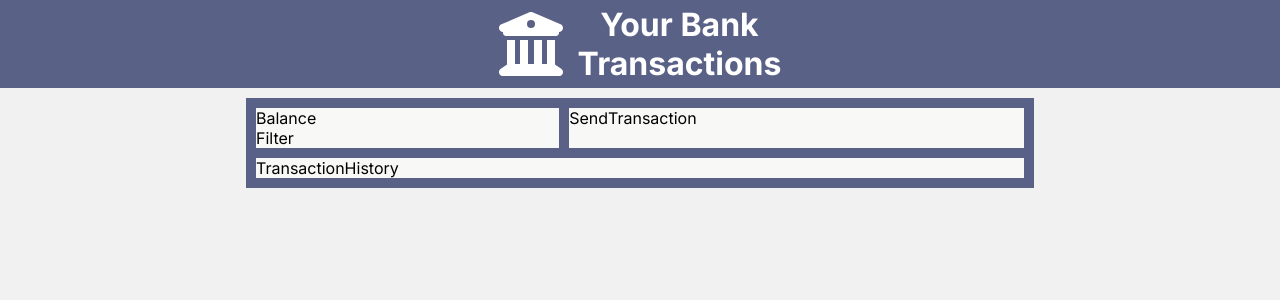
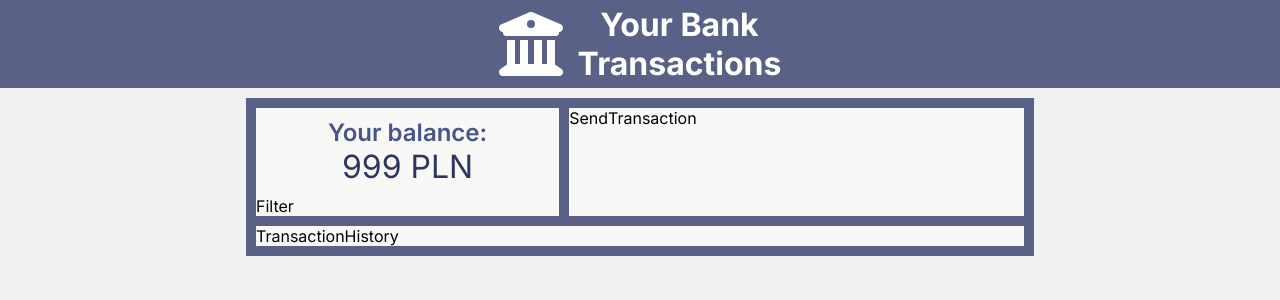
Before and after one commit to zxcvego/bank-transactions, a React (Create React App) app: page / in a window 1280 px wide. Shown: the top 300 px of the page. Built offline with nearby package versions, Linux system fonts and the light colour scheme.

Commit message:
feat: balance design

```diff
--- a/src/components/content/balance/Balance.module.css
+++ b/src/components/content/balance/Balance.module.css
@@ -0,0 +1,13 @@
+.balance {
+	padding: 10px 0;
+}
+.balance h1 {
+	margin: 0;
+	text-align: center;
+}
+
+.balance p {
+	font-size: 2rem;
+	color: #2e365f;
+	text-align: center;
+}
--- a/src/components/content/balance/Balance.tsx
+++ b/src/components/content/balance/Balance.tsx
@@ -2,7 +2,14 @@ import React from "react";
 import styles from "./Balance.module.css";
 
 const Balance = () => {
-	return <div>Balance</div>;
+	return (
+		<section>
+			<div className={styles.balance}>
+				<h1>Your balance:</h1>
+				<p>999 PLN</p>
+			</div>
+		</section>
+	);
 };
 
 export default Balance;
--- a/src/index.css
+++ b/src/index.css
@@ -5,3 +5,14 @@ body {
 	-moz-osx-font-smoothing: grayscale;
 	background-color: #f1f1f1;
 }
+
+h1 {
+	margin: 0;
+	font-size: 1.5rem;
+	color: #49548b;
+	font-weight: 600;
+}
+
+p {
+	margin: 0;
+}
```
